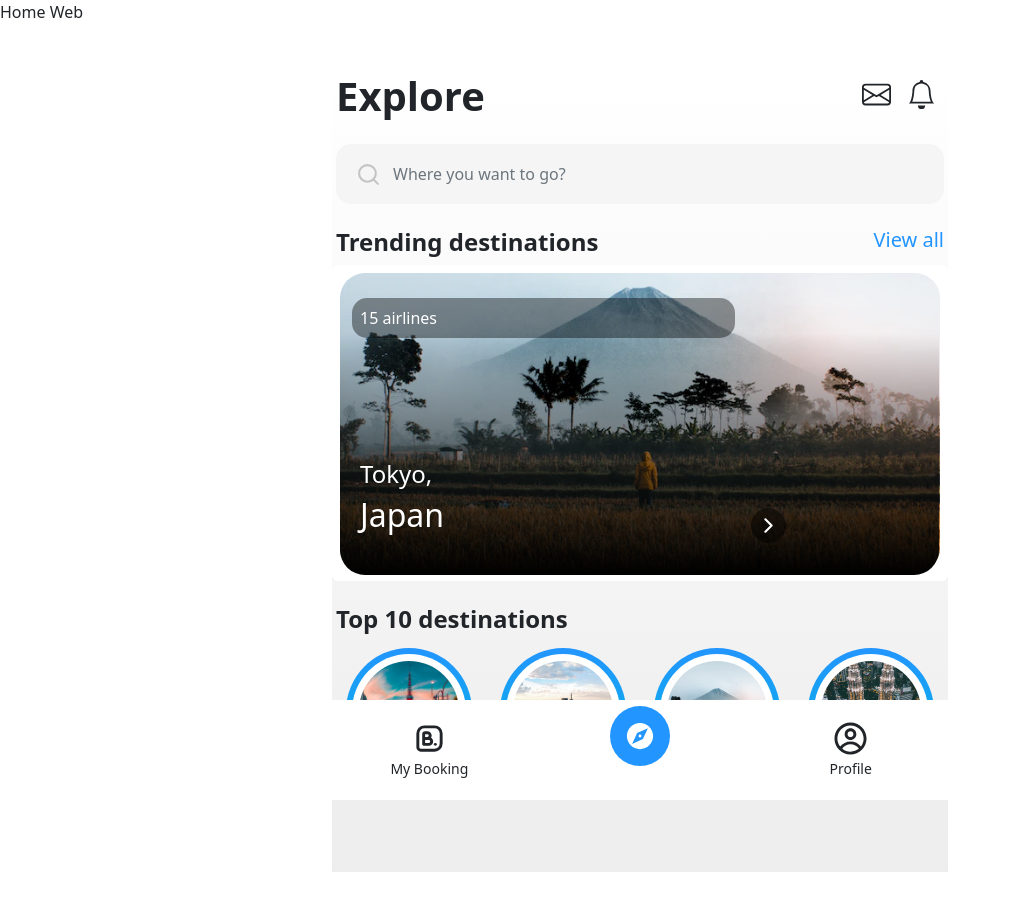
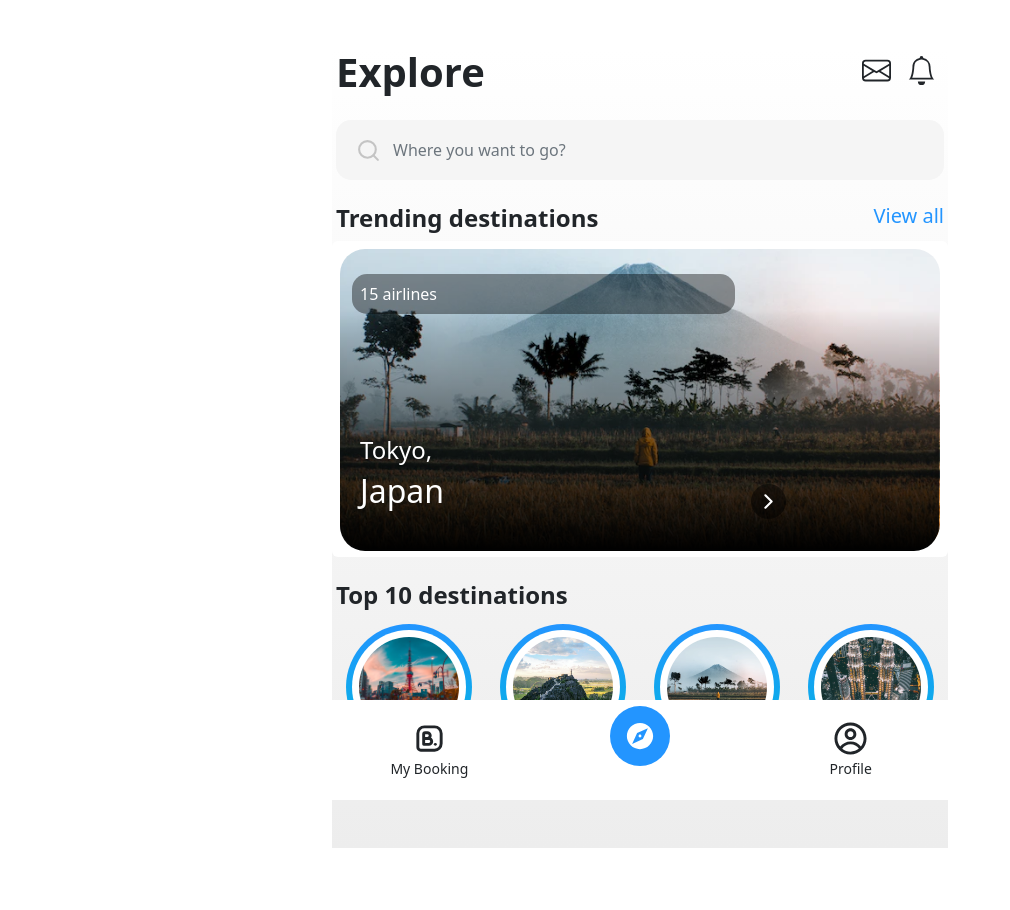
Before and after one commit to bug-hunter-squad/client, a Next.js app: page /home in a window 1280 px wide. Shown: the top 910 px of the page, without its empty margins (0-1010 px from the left). Built offline with nearby package versions, Linux system fonts and the light colour scheme.

Commit message:
[FIX] Mobile desktop view

```diff
--- a/components/organisms/Desktop/home.js
+++ b/components/organisms/Desktop/home.js
@@ -1,9 +1,22 @@
-import React from 'react'
+import Nav from "../../molecules/Nav";
+import Slick from "../../molecules/Slick";
+import StoryDestination from "../../molecules/topTen";
+import FixedMenu from "../../molecules/fixedmenu";
+import styleSlick from "../../../styles/Slick.module.css";
 
 function Home() {
   return (
-    <div>Home Web</div>
-  )
+    <>
+      <div className="container mobile mt-5 mb-5">
+        <div className={styleSlick.bgLinear}>
+          <Nav />
+          <Slick />
+          <StoryDestination />
+          <FixedMenu />
+        </div>
+      </div>
+    </>
+  );
 }
 
-export default Home
+export default Home;
--- a/pages/home.js
+++ b/pages/home.js
@@ -19,8 +19,7 @@
 
   return (
     <>
-      {styleDesktop ? <Desktop /> : null}
-      {styleMobile ? <Mobile /> : null}
+      {styleDesktop ? <Desktop /> : <Mobile />}
     </>
   );
 }
```
